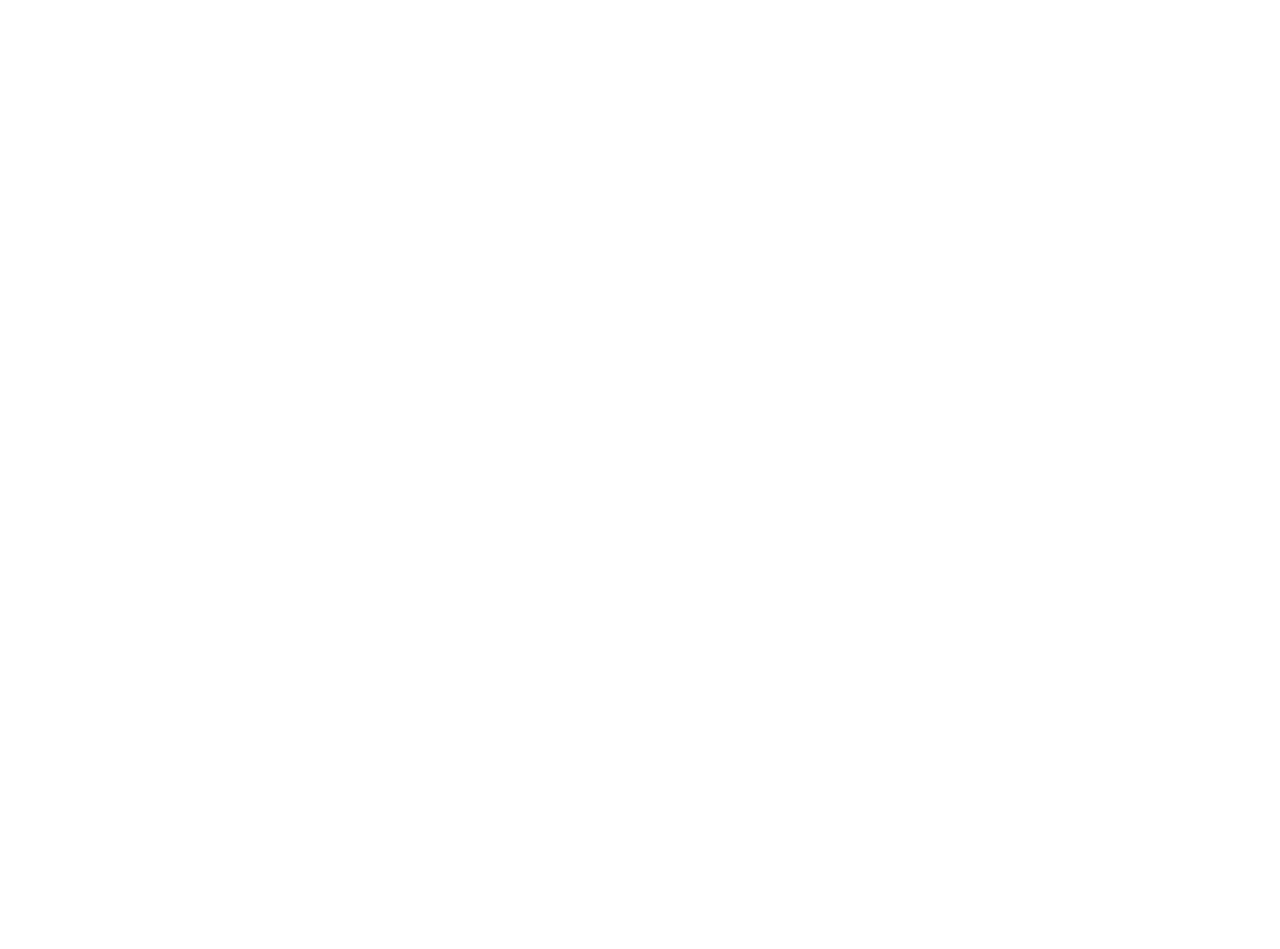
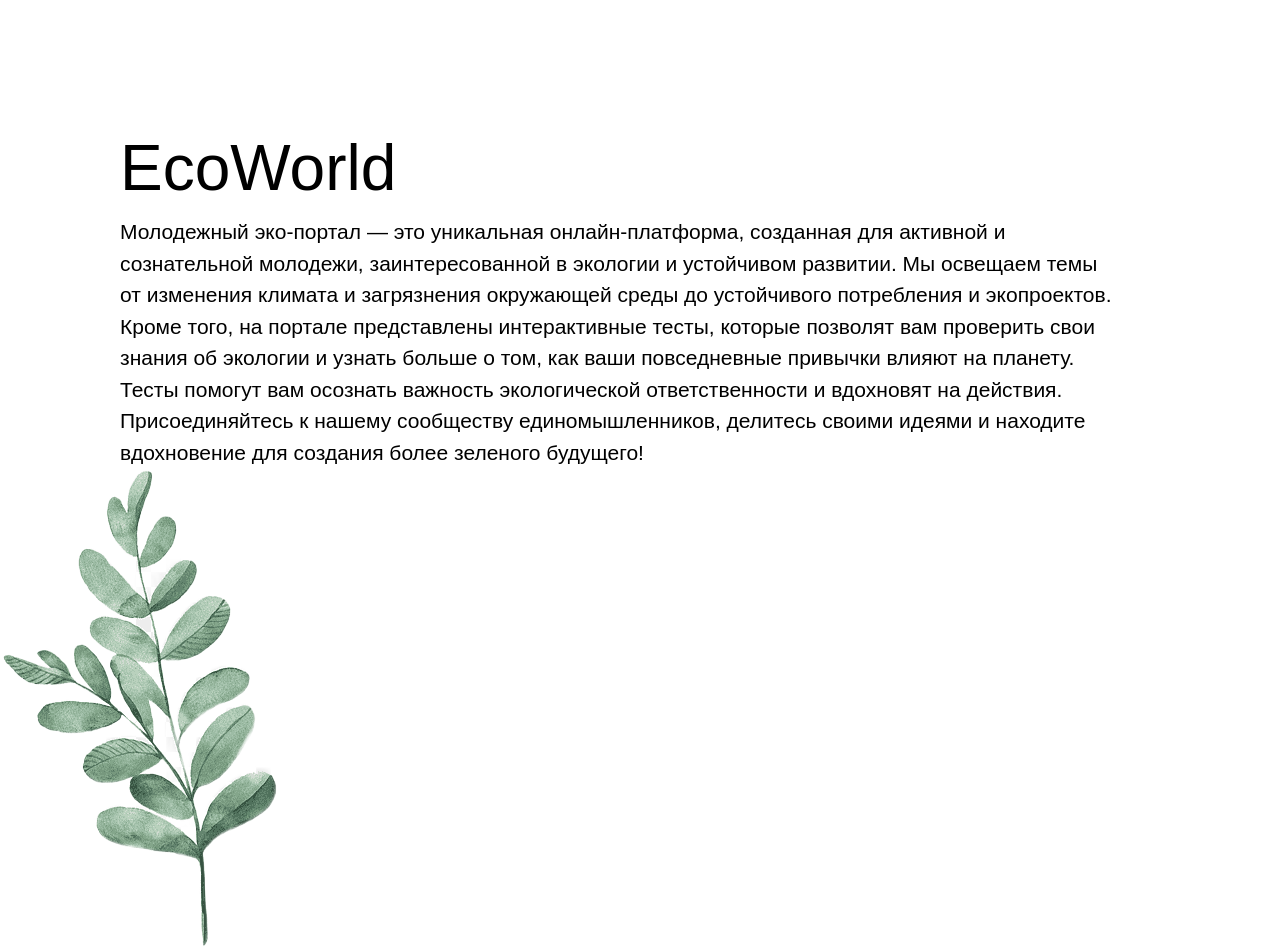
Before and after one commit to nicloudyo/nxtjs-front, a Next.js app: page / in a window 1280 px wide. Shown: the part 80-1029 px from the top of the page. Before the commit the page ends 800 px from the top, so only its background shows below. Built offline with nearby package versions, Linux system fonts and the light colour scheme.

Commit message:
ADD:Firstage and photo

```diff
--- a/src/app/page.tsx
+++ b/src/app/page.tsx
@@ -1,9 +1,22 @@
+import { Title } from "@/components/ui/ui/Title";
 import Image from "next/image";
+import { imageData } from "@/utils/image.data";
 
 export default function Home() {
   return (
-    <div>
+    <div className="bg-white">
+      <div className="text-[64px] mt-50 ml-30">
+        <Title title="EcoWorld"/>
+        <div className=" text-[21px] w-[1000px]">
+          <Title title="Молодежный эко-портал — это уникальная онлайн-платформа, созданная для активной и сознательной молодежи, заинтересованной в экологии и устойчивом развитии.
+            Мы освещаем темы от изменения климата и загрязнения окружающей среды до устойчивого потребления и экопроектов.
+            Кроме того, на портале представлены интерактивные тесты, которые позволят вам проверить свои знания об экологии и узнать больше о том, как ваши повседневные привычки влияют на планету. Тесты помогут вам осознать важность экологической ответственности и вдохновят на действия.
+            Присоединяйтесь к нашему сообществу единомышленников, делитесь своими идеями и находите вдохновение для создания более зеленого будущего!"/>
 
+        </div>
+      </div>
+        <img src={imageData.flower1.src} alt="" />
     </div>
+
   );
 }
--- a/src/components/ui/Header.tsx
+++ b/src/components/ui/Header.tsx
@@ -1,4 +1,3 @@
-
 
 
 export const Header = () => {
--- /dev/null
+++ b/src/components/ui/ui/Title.tsx
@@ -0,0 +1,6 @@
+
+export const Title = (props: { title: string }) => {
+    return (
+        <h1 className=" text-black">{props.title}</h1>
+    );
+}
--- a/src/utils/image.data.tsx
+++ b/src/utils/image.data.tsx
@@ -0,0 +1,15 @@
+
+export const imageData = {
+    logo: {
+        alt: "logotype",
+        src: "flowers/logo.svg"
+    },
+    flower1: {
+        alt: "flower1",
+        src: "flowers/flower1.png"
+    },
+    user: {
+        alt: "user",
+        src: "flowers/user.svg"
+    }
+}
```
Also changed, not shown: public/flowers/flower1.png (added), 1 other file (tests, documents, lock files or other folders).
